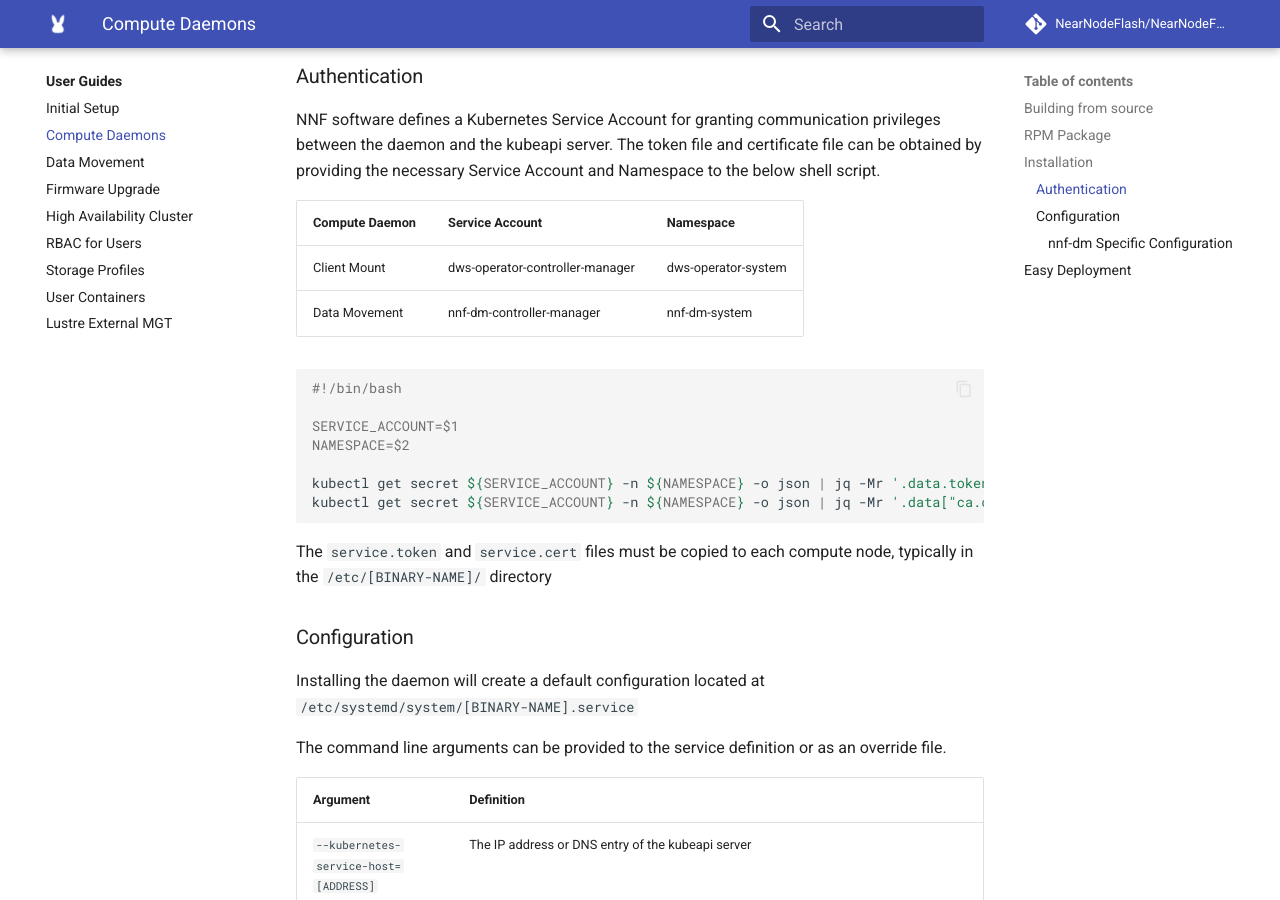
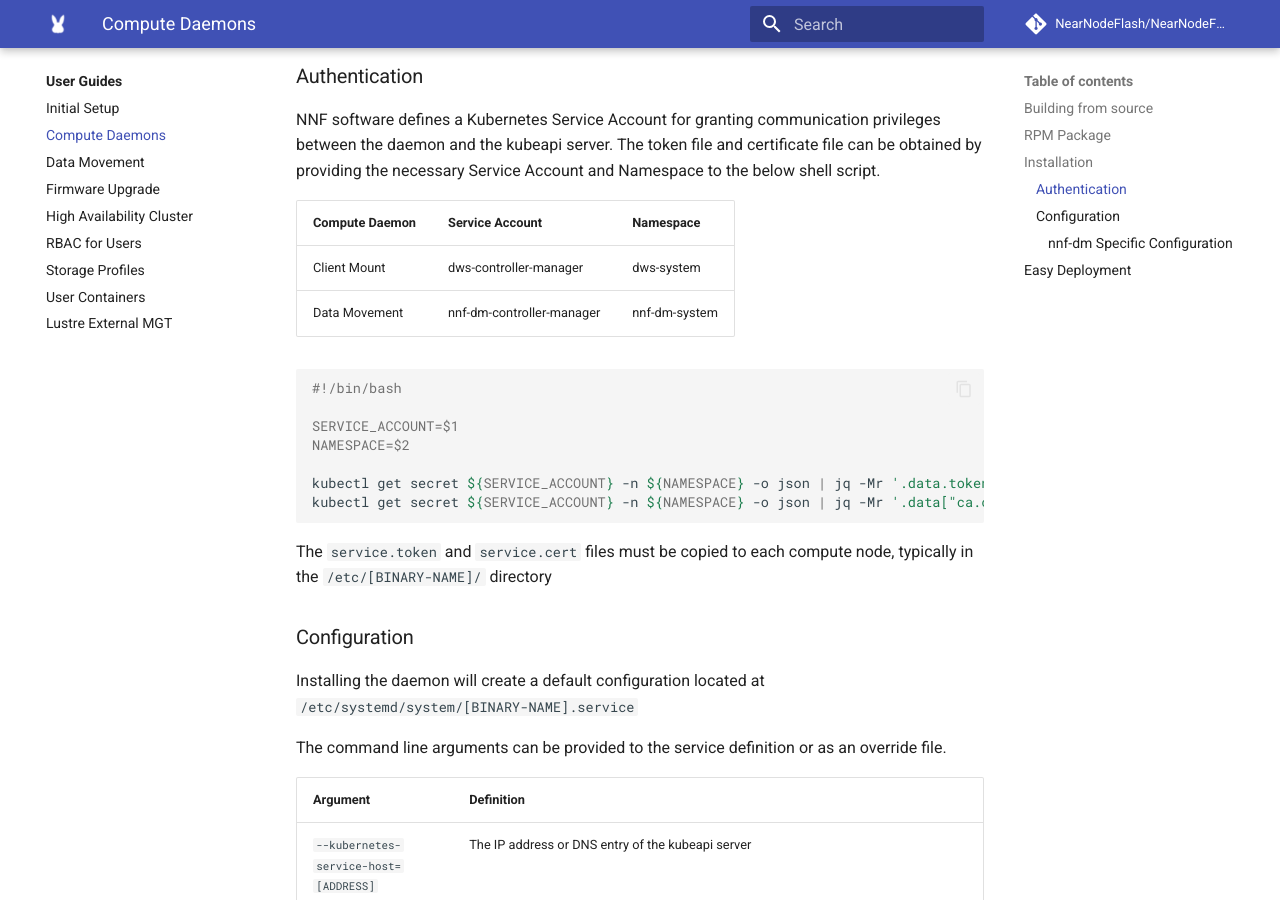
Before and after one commit to NearNodeFlash/NearNodeFlash.github.io, an MkDocs documentation site: the page built from docs/guides/compute-daemons/readme.md, in a window 1280 px wide and 900 px high, scrolled down 819 px. Built offline with MkDocs 1.6.1 and Material for MkDocs 9.7.7, drawn with Linux system fonts in a browser that asks for light colours; comment, search, counter and statistics services are not loaded; the version menu is left out.

Commit message:
Remove "operator" from service account names and namespaces
The "operator" word was removed in DWS v0.0.13 as part of the move from
HewlettPackard/dws to DataWorkflowServices/dws.

Signed-off-by: Dean Roehrich <dean.roehrich@hpe.com>

````diff
--- a/docs/guides/compute-daemons/readme.md
+++ b/docs/guides/compute-daemons/readme.md
@@ -30,7 +30,7 @@ NNF software defines a Kubernetes Service Account for granting communication pri
 
 | Compute Daemon | Service Account | Namespace |
 | -------------- | --------------- | --------- |
-| Client Mount   | dws-operator-controller-manager | dws-operator-system |
+| Client Mount   | dws-controller-manager | dws-system |
 | Data Movement  | nnf-dm-controller-manager | nnf-dm-system |
 
 ```bash
````
